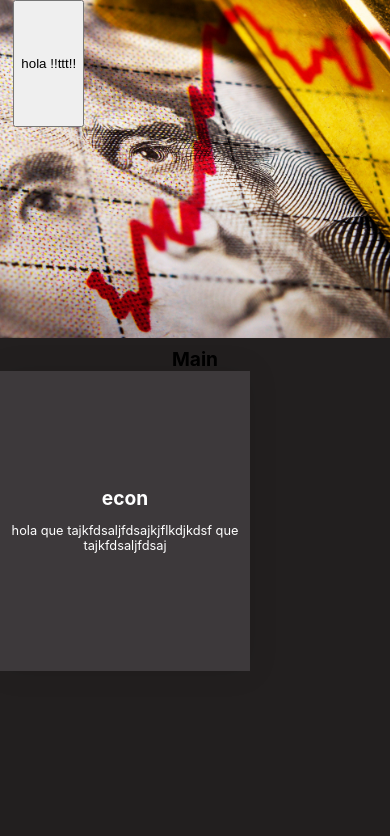
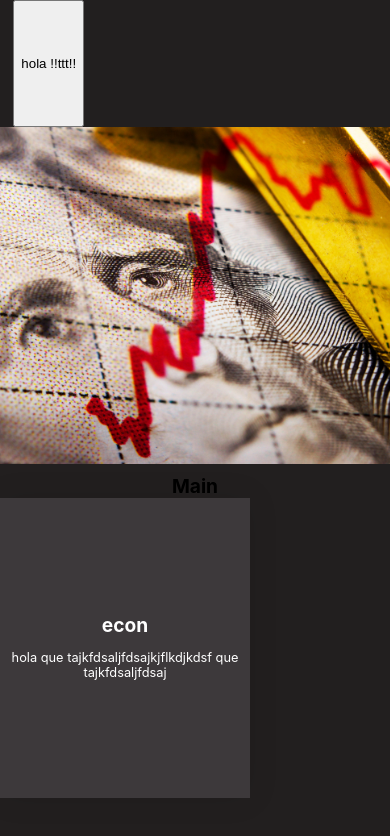
Before and after one commit to criaturaimaginaria/argentina-economy, a React (Create React App) app: page /#/ in a window 390 px wide. Shown: the top 836 px of the page. Built offline with nearby package versions, Linux system fonts and the light colour scheme; the HTML template or start-up script is replaced by a standard one.

Commit message:
sticky nav

```diff
--- a/src/App.css
+++ b/src/App.css
@@ -15,6 +15,8 @@ body{
 
 .img{
   position: sticky;
+  top: 0;
+  z-index: 0;
   background-image:url("./subNav.jpg") ;
   background-size: cover;
   width: 100vw;
--- a/src/App.js
+++ b/src/App.js
@@ -2,7 +2,7 @@ import './App.css';
 import Main from './components/Main'
 import EconomicHistory from './components/EconomicHistory';
 import Nav from './components/NavComponents/Nav';
-import Hola from './components/Hola.jsx'
+
 
 
 
--- a/src/components/EconomicHistory.css
+++ b/src/components/EconomicHistory.css
@@ -1,12 +1,14 @@
 
 .EconHis{
     position: sticky;
+    z-index: 2;
     margin: 0px;
     padding: 0px;
     display: flex;
     flex-direction: column;
     align-items: center;
     justify-content: center;
+    background-color: rgb(34, 31, 31);
 }
 
 h1{
--- a/src/components/Hola.css
+++ /dev/null
@@ -1,3 +0,0 @@
-.hola{
-
-}
--- a/src/components/Hola.jsx
+++ /dev/null
@@ -1,16 +0,0 @@
-import React from 'react'
-import './Hola.css'
-
-export const Hola = () => {
-    return (
-        <div className="hola">
-            <h1>holaaa</h1>
-            <h1>holaaa</h1>
-            <h1>holaaa</h1>
-            <h1>holaaa</h1>
-
-        </div>
-    )
-}
-
-export default Hola
--- a/src/components/NavComponents/Nav.css
+++ b/src/components/NavComponents/Nav.css
@@ -1,6 +1,7 @@
 nav{
-    position: absolute;
-    z-index: 5;
+    position: sticky;
+    top:0;
+    z-index: 1;
     height: 4vh;
     width: 100%;
     display: flex;
@@ -14,6 +15,8 @@ nav{
 
 
 .nav-list {
+    position: sticky;
+    top: 0;
     list-style: none;
     width: 45%;
     display: flex;
--- a/src/components/NavComponents/SlideNav.css
+++ b/src/components/NavComponents/SlideNav.css
@@ -1,33 +1,29 @@
 .slide-nav{
-
    display: none;
 }
 
 .nav-list2 {
-
    display: none;
 }
 
-@media only screen and (max-width: 500px ) {
+@media only screen and (max-width: 750px ) {
 .slide-nav{
-    z-index: 2;
+    z-index: 10;
     font-size: 1.2em;
     display: inline-block;
     width: 50vw;
     height: 100vh;
-    background-color: rgba(59, 9, 138, 0.582);
+    background-color: rgba(149, 121, 84, 0.849);
     /* border-right:4.5px solid rgb(98, 0, 0); */
-    position: sticky;
 
     transition: 0.4s ease-in-out;
 }
 
 .slide-nav ul{
-    z-index: 2;
+    z-index: 10;
     padding-top: 2em;
 }
 .slide-nav li{
-
     padding-top: 2em;
 }
 
@@ -43,7 +39,6 @@
     width: 50vw;
     height: 100vh;
     background-color: rgba(179, 0, 0, 0);
-    position:sticky;
     transition: 0.7s ease-in-out;
 }
 
```
